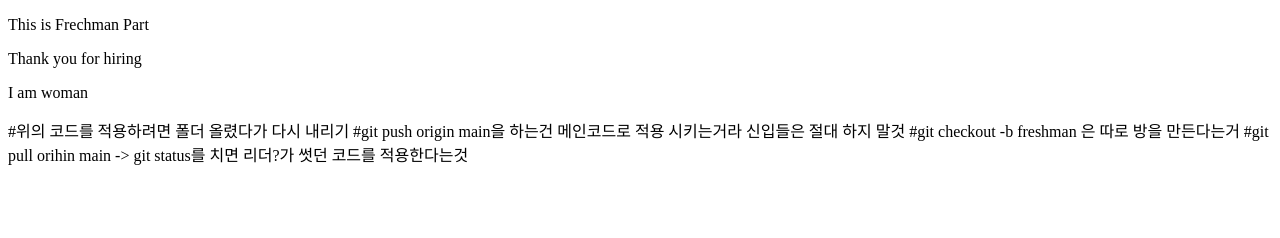
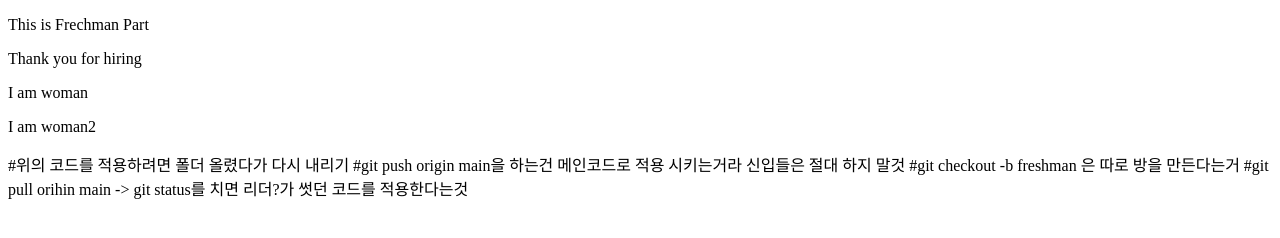
Before and after one commit to wizpark/company-project, a plain HTML site: page index.html in a window 1280 px wide. Drawn offline with Linux system fonts and the light colour scheme.

Commit message:
freshman commit ver2

```diff
--- a/index.html
+++ b/index.html
@@ -7,6 +7,8 @@
     <p>This is Frechman Part</p>
     <p>Thank you for hiring</p>
     <p>I am woman</p>
+    <p>I am woman2</p>
+
 </head>
 <body>
 
```
